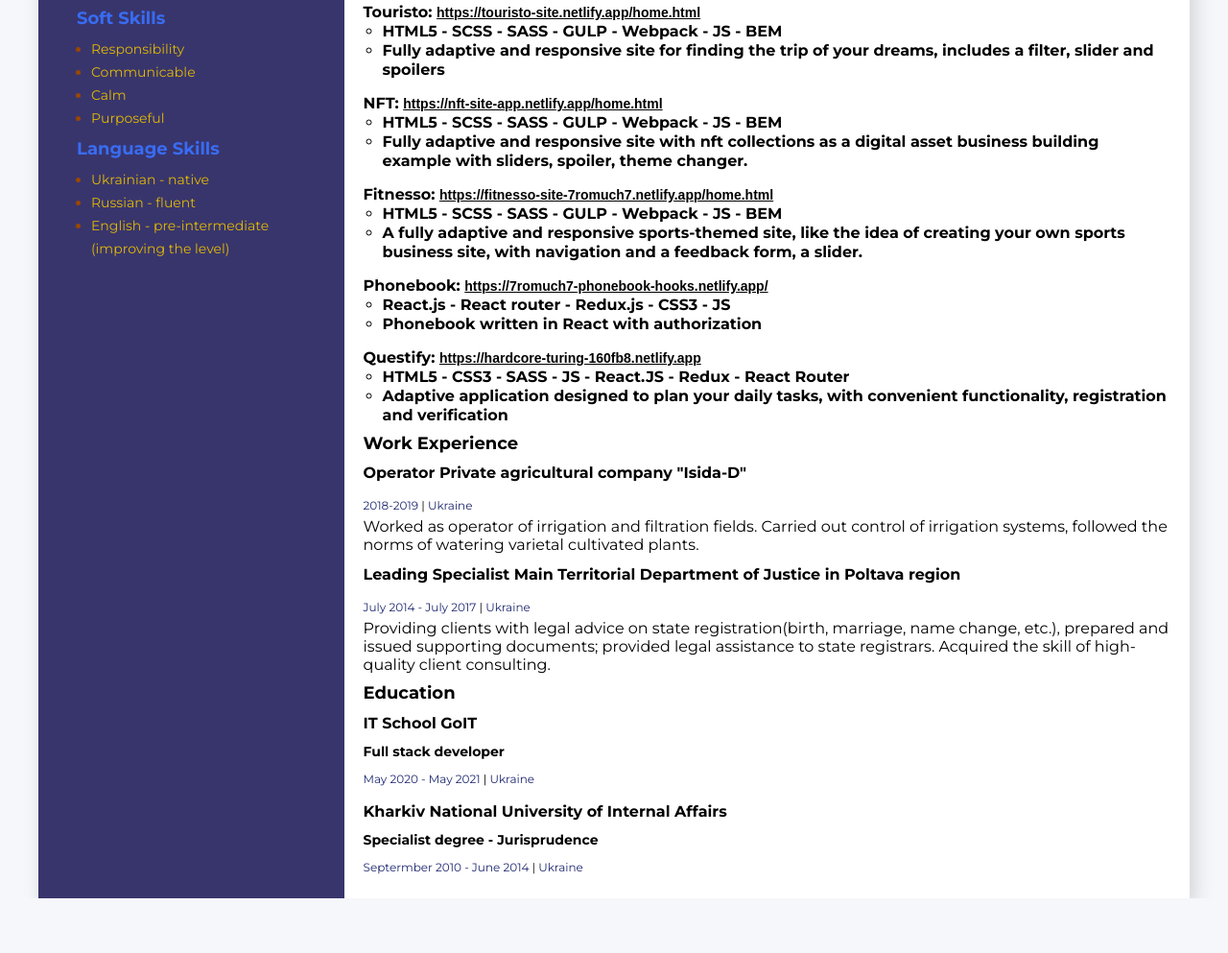
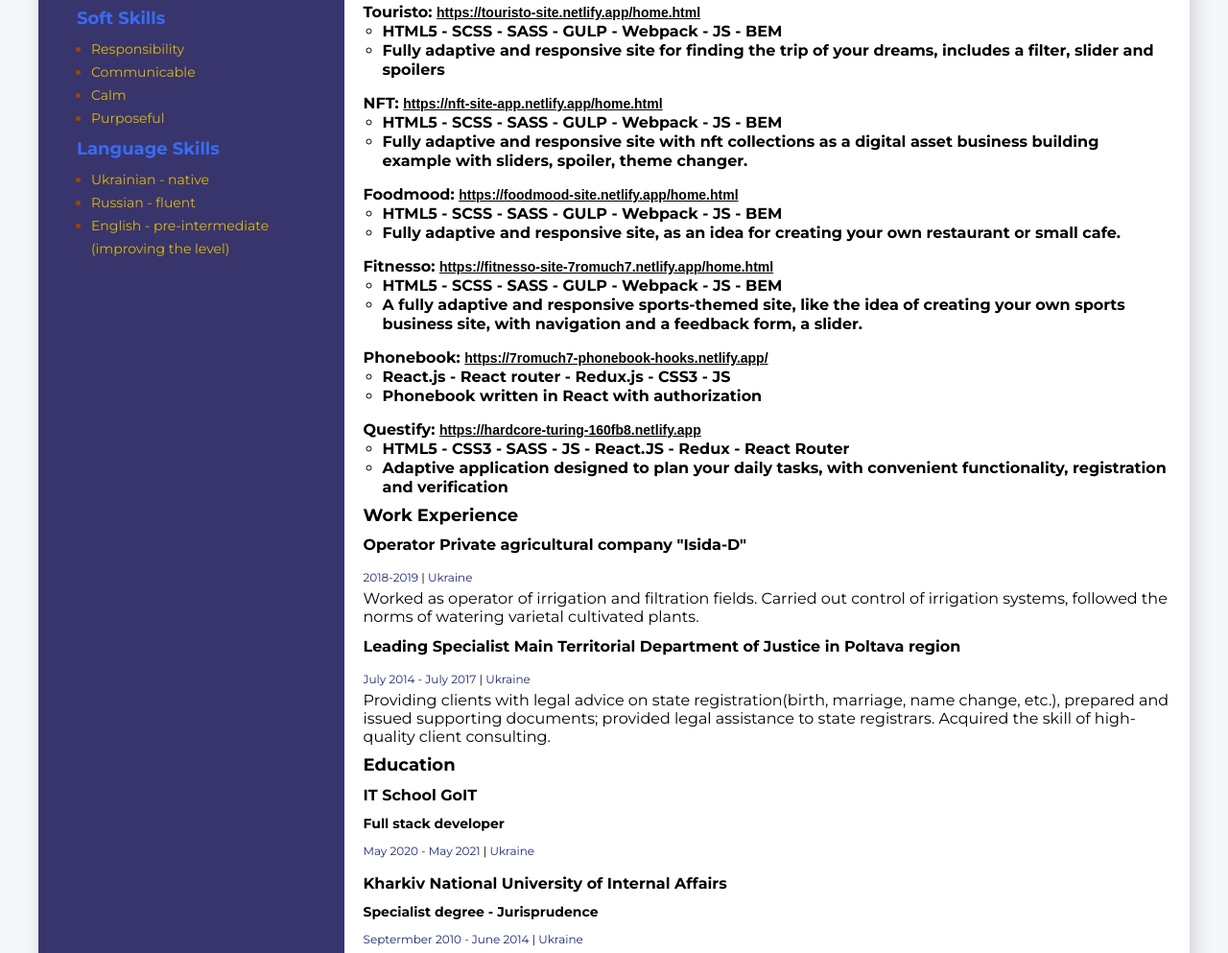
Before and after one commit to 7Romuch7/Resume, a plain HTML site: page index.html in a window 1280 px wide. Shown: the part 727-1720 px from the top of the page at 96% size. Before the commit the page ends 1663 px from the top, so only its background shows below. Drawn offline with Linux system fonts and the light colour scheme.

Commit message:
add project

```diff
--- a/index.html
+++ b/index.html
@@ -216,6 +216,16 @@
                     </ul>
                 </ul>
                 <ul class="projects-items">
+                    <li class="project-title">Foodmood:
+                        <a class="projects-link info-project"
+                            href="https://foodmood-site.netlify.app/home.html">https://foodmood-site.netlify.app/home.html</a>
+                    </li>
+                    <ul class="project-link">
+                        <li class="project-title">HTML5 - SCSS - SASS - GULP - Webpack - JS - BEM</li>
+                        <li class="project-title">Fully adaptive and responsive site, as an idea for creating your own restaurant or small cafe.</li>
+                    </ul>
+                </ul>
+                <ul class="projects-items">
                     <li class="project-title">Fitnesso:
                         <a class="projects-link info-project"
                             href="https://fitnesso-site-7romuch7.netlify.app/home.html">https://fitnesso-site-7romuch7.netlify.app/home.html</a>
```
